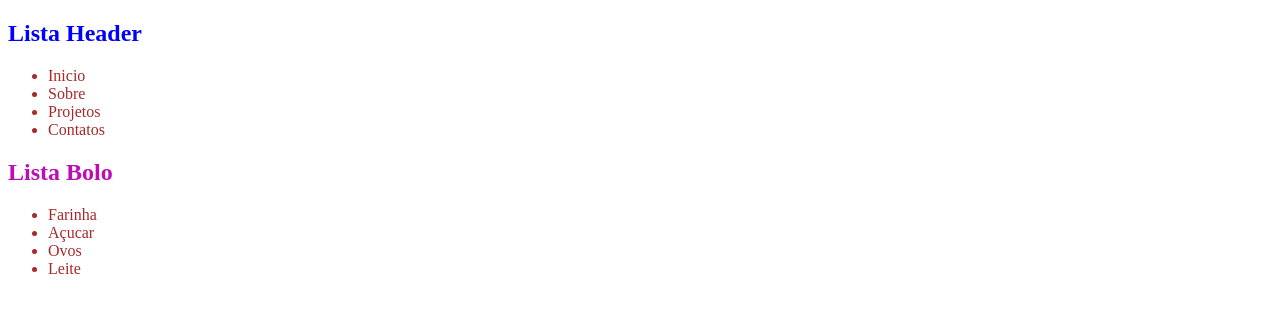
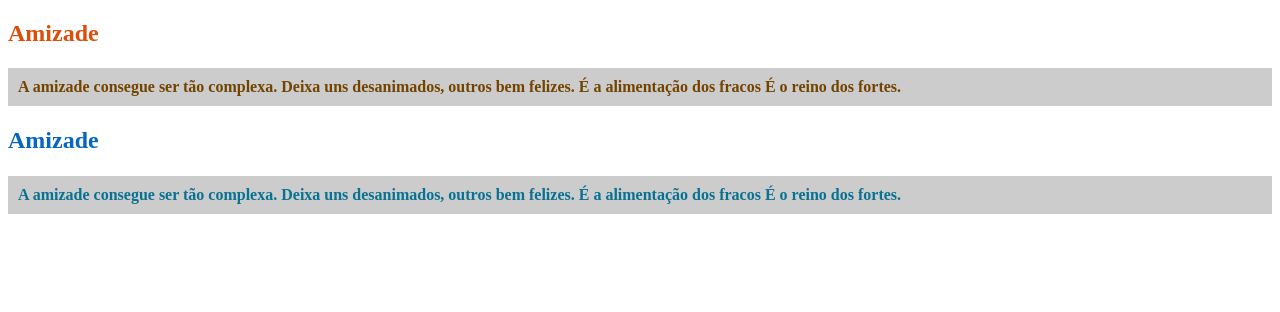
Before and after one commit to mvmede/estudocss, a plain HTML site: page index.html in a window 1280 px wide. Drawn offline with Linux system fonts and the light colour scheme.

Commit message:
corescss

```diff
--- a/cssdoarquivo.css
+++ b/cssdoarquivo.css
@@ -1,20 +1,29 @@
 #Titulo {
-
-    color: blue;
+    width: auto;
+    height: auto;
+    color: #dd4e0b;
 
 }
 
 #Titulo2 {
-
-    color: rgb(190, 12, 182);
+    width: auto;
+    height: auto;
+    color: #0766be;
 
 }
 
+#texto {
 
-
-
-a {
-
-    color: brown;
+    padding: 10px;
+    color: #724400;
+    background-color: #ccc;
 
 }
+
+#texto2 {
+
+    padding: 10px;
+    color: #087292;
+    background-color: #ccc;
+
+}
--- a/index.html
+++ b/index.html
@@ -14,30 +14,30 @@
 
     <nav>
         <h1 id="Titulo">
-            Lista Header
+            Amizade
         </h1>
-        <ul>
-            <a class="Listagem">
-                <li>Inicio</li>
-                <li>Sobre</li>
-                <li>Projetos</li>
-                <li>Contatos</li>
-            </a>
-        </ul>
+
+        <h4 id="texto">
+
+            A amizade consegue ser tão complexa.
+            Deixa uns desanimados, outros bem felizes.
+            É a alimentação dos fracos
+            É o reino dos fortes.
+        </h4>
     </nav>
 
     <nav>
         <h1 id="Titulo2">
-            Lista Bolo
+            Amizade
         </h1>
-        <ul>
-            <a class="Listagem">
-                <li>Farinha</li>
-                <li>Açucar</li>
-                <li>Ovos</li>
-                <li>Leite</li>
-            </a>
-        </ul>
+
+        <h4 id="texto2">
+
+            A amizade consegue ser tão complexa.
+            Deixa uns desanimados, outros bem felizes.
+            É a alimentação dos fracos
+            É o reino dos fortes.
+        </h4>
     </nav>
 
 
```
